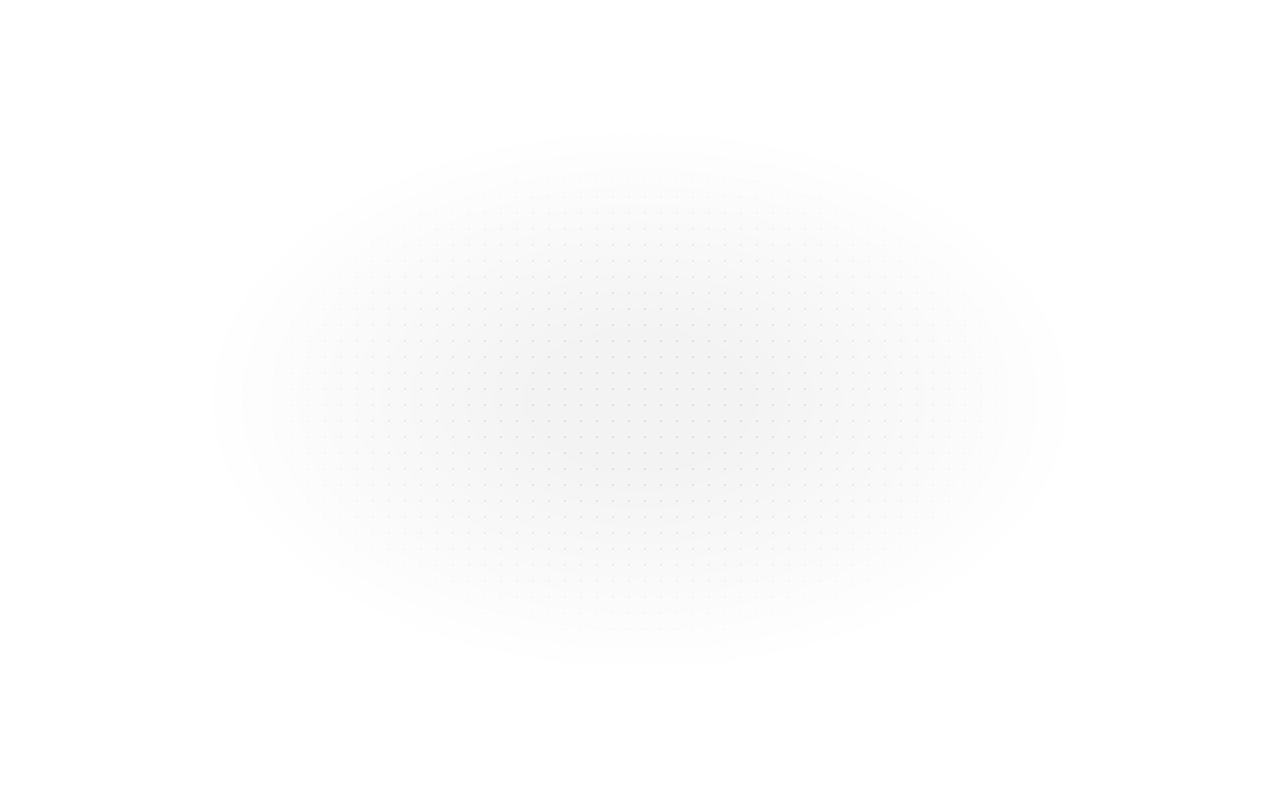
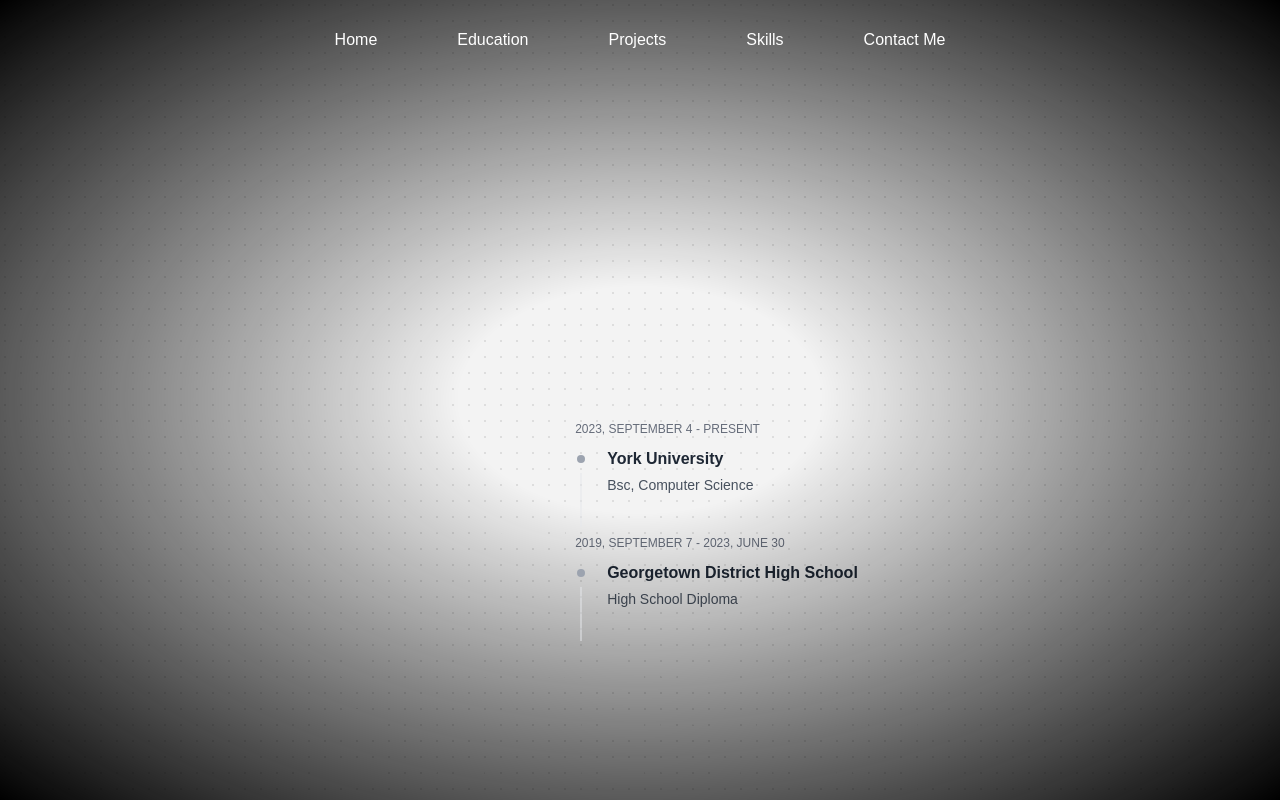
Before and after one commit to AhmedJader/Frontendtraining, a Next.js app: page / in a window 1280 px wide. Built offline with nearby package versions, Linux system fonts and the light colour scheme.

Commit message:
imported preline ui for timeline component etc

```diff
--- /dev/null
+++ b/src/app/components/PrelineScript.tsx
@@ -0,0 +1,27 @@
+"use client";
+
+import { usePathname } from "next/navigation";
+import { useEffect } from "react";
+
+import { IStaticMethods } from "preline/preline";
+declare global {
+  interface Window {
+    HSStaticMethods: IStaticMethods;
+  }
+}
+
+export default function PrelineScript() {
+  const path = usePathname();
+
+  useEffect(() => {
+    const loadPreline = async () => {
+      await import("preline/preline");
+
+      window.HSStaticMethods.autoInit();
+    };
+
+    loadPreline();
+  }, [path]);
+
+  return null;
+}
--- /dev/null
+++ b/src/app/components/timeline.jsx
@@ -0,0 +1,72 @@
+import React from "react";
+
+export default function Timeline() {
+    return (
+        <div>
+            {/* Timeline */}
+            {/* Heading */}
+            <div className="ps-2 my-2 first:mt-0">
+                <h3 className="text-xs font-medium uppercase text-gray-500 dark:text-neutral-400">
+                    2023, september 4 - present
+                </h3>
+            </div>
+            {/* End Heading */}
+
+            {/* Item */}
+            <div className="flex gap-x-3">
+                {/* Icon */}
+                <div className="relative last:after:hidden after:absolute after:top-7 after:bottom-0 after:start-3.5 after:w-px after:-translate-x-[0.5px] after:bg-gray-200 dark:after:bg-neutral-700 animate-fadein">
+                    <div className="relative z-10 size-7 flex justify-center items-center">
+                        <div className="size-2 rounded-full bg-gray-400 dark:bg-neutral-600"></div>
+                    </div>
+                </div>
+                {/* End Icon */}
+
+                {/* Right Content */}
+                <div className="grow pt-0.5 pb-8">
+                    <h3 className="flex gap-x-1.5 font-semibold text-gray-800 dark:text-white">
+                        York University
+                    </h3>
+                    <p className="mt-1 text-sm text-gray-600 dark:text-neutral-400">
+                        Bsc, Computer Science
+                    </p>
+                </div>
+                {/* End Right Content */}
+            </div>
+            {/* End Item */}
+
+            {/* Repeat for other items... */}
+            {/* Heading */}
+            <div className="ps-2 my-2 first:mt-0">
+                <h3 className="text-xs font-medium uppercase text-gray-500 dark:text-neutral-400">
+                    2019, September 7 - 2023, June 30
+                </h3>
+            </div>
+            {/* End Heading */}
+
+            {/* Item */}
+            <div className="flex gap-x-3">
+                {/* Icon */}
+                <div className="relative last:after:hidden after:absolute after:top-7 after:bottom-0 after:start-3.5 after:w-px after:-translate-x-[0.5px] after:bg-gray-200 dark:after:bg-neutral-700 animate-fadein">
+                    <div className="relative z-10 size-7 flex justify-center items-center">
+                        <div className="size-2 rounded-full bg-gray-400 dark:bg-neutral-600"></div>
+                    </div>
+                </div>
+                {/* End Icon */}
+
+                {/* Right Content */}
+                <div className="grow pt-0.5 pb-8">
+                    <h3 className="flex gap-x-1.5 font-semibold text-gray-800 dark:text-white">
+                        Georgetown District High School
+                    </h3>
+                    <p className="mt-1 text-sm text-gray-600 dark:text-neutral-400">
+                        High School Diploma
+                    </p>
+                </div>
+                {/* End Right Content */}
+            </div>
+            {/* End Item */}
+            {/* ... */}
+        </div>
+    );
+}
--- a/src/app/layout.tsx
+++ b/src/app/layout.tsx
@@ -1,6 +1,7 @@
 import type { Metadata } from "next";
 import localFont from "next/font/local";
 import "./globals.css";
+import PrelineScript from "./components/PrelineScript"
 
 const geistSans = localFont({
   src: "./fonts/GeistVF.woff",
@@ -30,6 +31,7 @@ export default function RootLayout({
       >
         {children}
       </body>
+      <PrelineScript />
     </html>
   );
 }
--- a/src/app/page.tsx
+++ b/src/app/page.tsx
@@ -1,5 +1,6 @@
 "use client";
 import React from "react";
+import Timeline from "./components/timeline";
 
 export default function Home() {
   return (
@@ -10,17 +11,16 @@ export default function Home() {
         <h1 className="text-center text-white text-6xl font-bold animate-fadeout">Welcome to my Portfolio!</h1>
       </div>
 
-
       {/* Radial gradient for the container to give a faded look */}
-      <div className="absolute pointer-events-none inset-0 flex items-center justify-center dark:bg-black bg-white [mask-image:radial-gradient(ellipse_at_center,transparent_10%,black_50%,black)]" />
+      <div className="absolute pointer-events-none inset-0 flex items-center justify-center bg-black [mask-image:radial-gradient(ellipse_at_center,transparent_20%,black)]"></div>
 
       {/* Content with overflow hidden */}
       <div className="relative w-full h-full overflow-hidden flex-grow">
         {/* Animations for the boxes */}
-        <div className="w-full h-full bg-neutral-950 rounded-3xl absolute bottom-0 animate-slide-off-up " />
-        <div className="w-full h-full bg-neutral-950 rounded-3xl absolute top-0  animate-slide-off-left " />
-        <div className="w-full h-full bg-neutral-950 rounded-3xl absolute top-0  animate-slide-off-down " />
-        <div className="w-full h-full bg-neutral-950 rounded-3xl absolute top-0  animate-slide-off-right " />
+        <div className="w-full h-full bg-neutral-950 rounded-3xl fixed bottom-0 animate-slide-off-up " />
+        <div className="w-full h-full bg-neutral-950 rounded-3xl fixed top-0  animate-slide-off-left " />
+        <div className="w-full h-full bg-neutral-950 rounded-3xl fixed top-0  animate-slide-off-down " />
+        <div className="w-full h-full bg-neutral-950 rounded-3xl fixed top-0  animate-slide-off-right " />
       </div>
 
       {/* Navbar at the top */}
@@ -28,36 +28,34 @@ export default function Home() {
         <ul className="list-none sm:flex flex-row gap-20">
           <li className="text-white"><a href="#Home">Home</a></li>
           <li className="text-white"><a href="#Education">Education</a></li>
-          <li className="text-white"><a href="#Project">Projects</a></li>
+          <li className="text-white"><a href="#Projects">Projects</a></li>
           <li className="text-white"><a href="#Skills">Skills</a></li>
           <li className="text-white"><a href="#Contact">Contact Me</a></li>
         </ul>
       </div>
 
-      {/* Main content */}
-      <div>
-        <span id="Education">
+      {/* Scrollable content */}
+      <div className="w-full h-[90%] flex flex-col items-center justify-center animate-fadein2">
 
-        </span>
+        <section className="w-full h-full flex items-center justify-center" id="Education">
+          <p className="text-white text-3xl font-bold">Education</p>
+          <Timeline />
+        </section>
+
+        <section className="w-full h-full flex items-center justify-center" id="Projects">
+          <p className="text-white text-3xl font-bold">Hello, I'm John Doe. I'm a software developer.</p>
+        </section>
+
+        <section className="w-full h-full flex items-center justify-center" id="Skills">
+          <p className="text-white text-3xl font-bold">Hello, I'm John Doe. I'm a software developer.</p>
+        </section>
+
+        <section className="w-full h-full flex items-center justify-center" id="Contact">
+          <p className="text-white text-3xl font-bold">Hello, I'm John Doe. I'm a software developer.</p>
+        </section>
       </div>
 
-      <div>
-        <span id="Project">
 
-        </span>
-      </div>
-
-      <div>
-        <span id="Skills">
-
-        </span>
-      </div>
-
-      <div>
-        <span id="Contact">
-
-        </span>
-      </div>
     </div>
   );
 }
--- a/src/app/util/utils.ts
+++ /dev/null
@@ -1,6 +0,0 @@
-import { ClassValue, clsx } from "clsx";
-import { twMerge } from "tailwind-merge";
-
-export function cn(...inputs: ClassValue[]) {
-  return twMerge(clsx(inputs));
-}
--- a/tailwind.config.ts
+++ b/tailwind.config.ts
@@ -11,6 +11,7 @@ const config: Config = {
     "./src/pages/**/*.{js,ts,jsx,tsx,mdx}",
     "./src/components/**/*.{js,ts,jsx,tsx,mdx}",
     "./src/app/**/*.{js,ts,jsx,tsx,mdx}",
+    './node_modules/preline/preline.js',
   ],
   theme: {
     extend: {
@@ -65,6 +66,7 @@ const config: Config = {
     },
   },
   plugins: [
+    require('preline/plugin'),
     function ({ matchUtilities, theme }: any) {
       matchUtilities(
         {
```
Also changed, not shown: src/app/components/timeline.tsx (deleted, +0 -88 lines).
